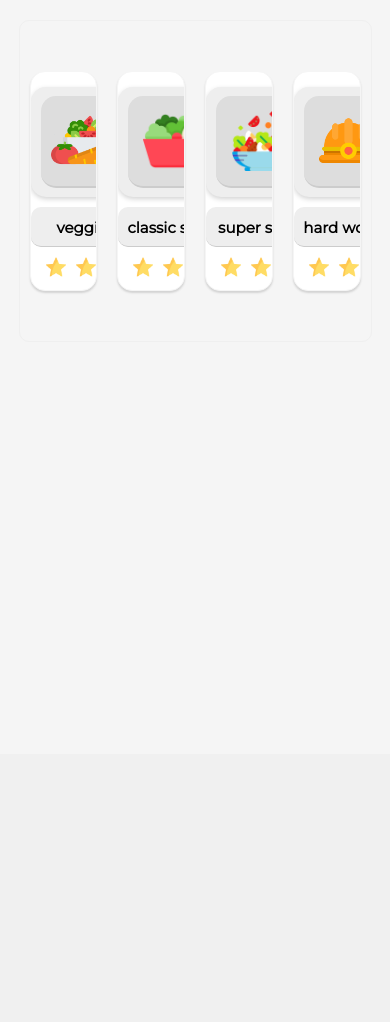
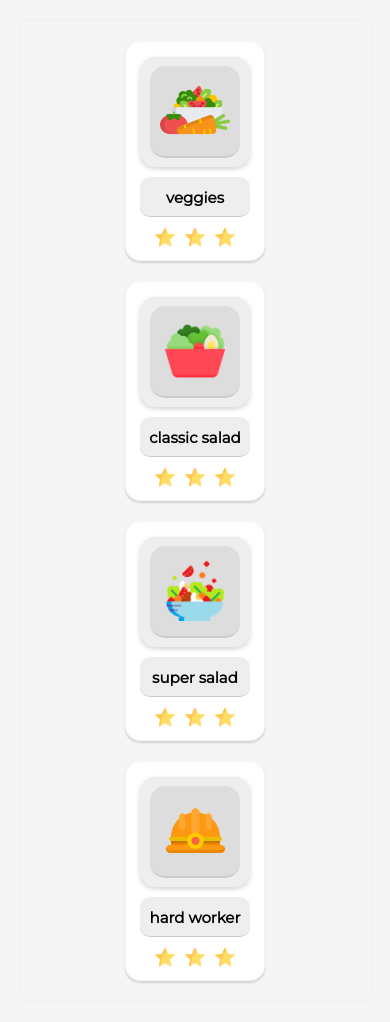
Before and after one commit to anjandash/badger, a PHP site: page / in a window 390 px wide. Shown: the part 90-1112 px from the top of the page. Before the commit the page ends 383 px from the top, so only its background shows below. Run offline with PHP 8.4, Linux system fonts and the light colour scheme.

Commit message:
working mobile version

```diff
--- a/style.css
+++ b/style.css
@@ -184,17 +184,22 @@ body{
     margin: 0px 5px;
 }
 
-@media (min-width: 320px) and (max-width: 480px) {
+@media (min-width: 320px) and (max-width: 620px) {
 
     .dash{
         width: 90%;
-        height: 320px;
+        height: auto;
 
         margin: 20px auto;
         border: 1px solid #EFEFEF;
         border-radius: 10px;
 
-        align-items: center;
+        display: block;
+        text-align: center;
+    }
+
+    .badgeSuper{
+        margin: 20px auto;
     }
 
 }
```
